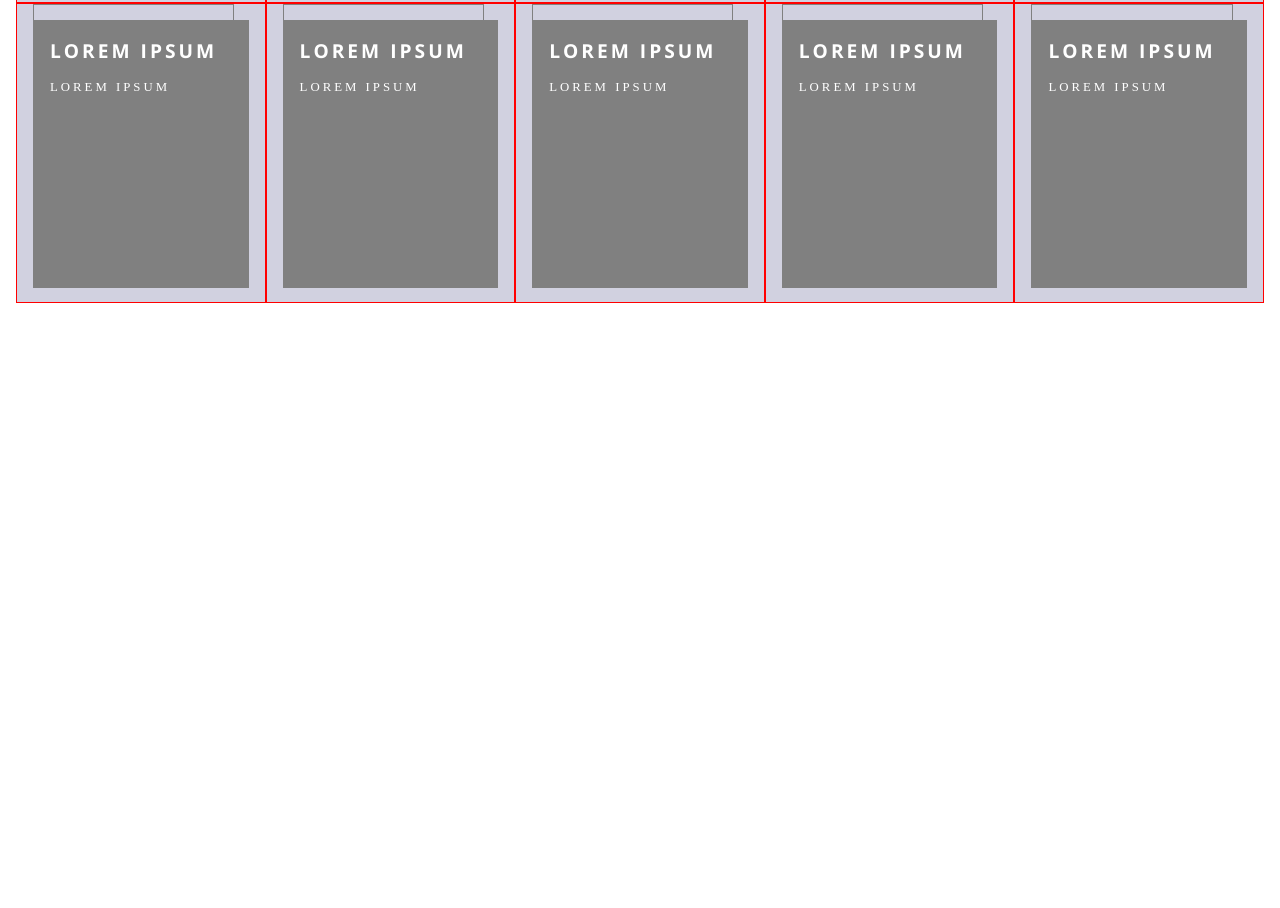
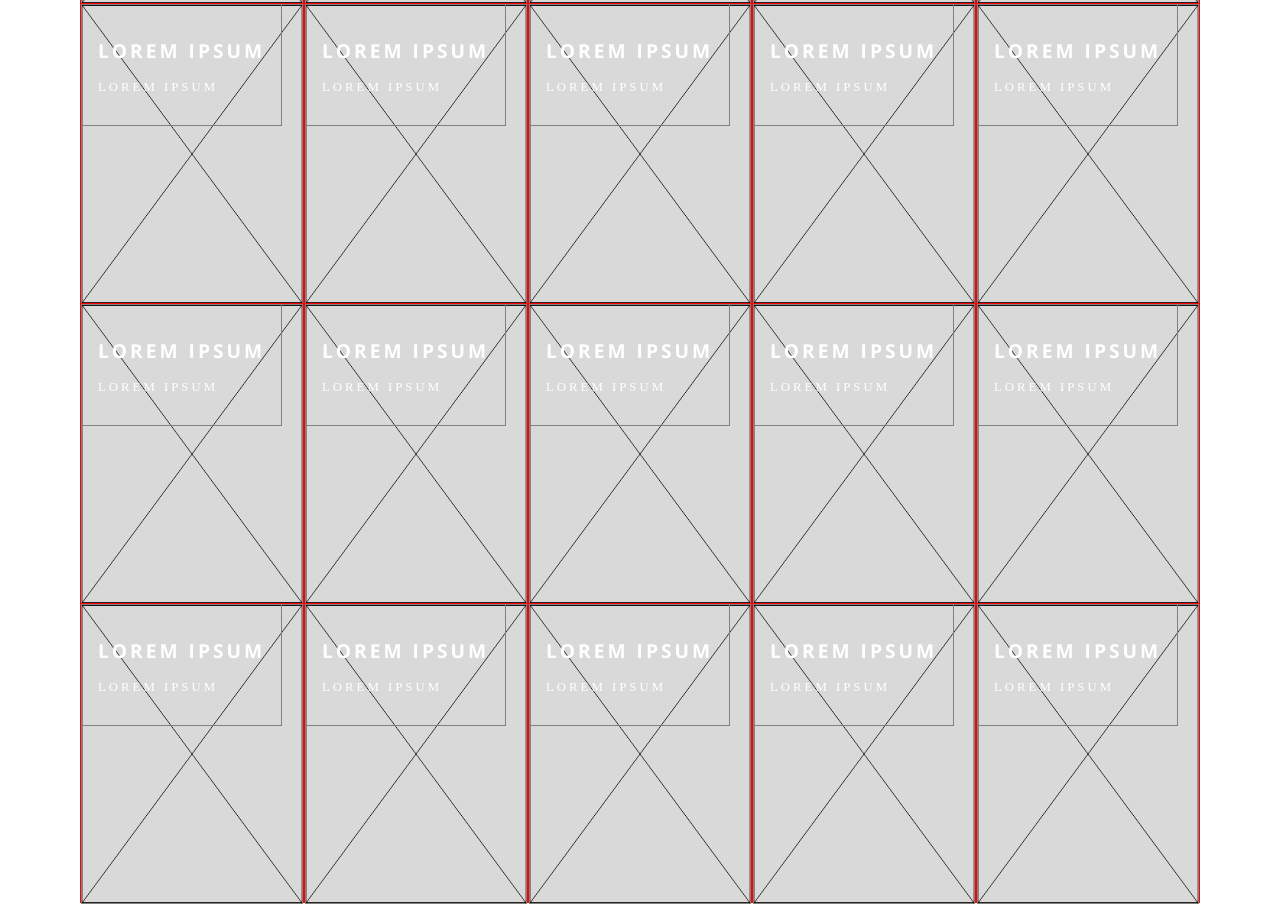
Before and after one commit to haffajappa/project02, a plain HTML site: page designers.html in a window 1280 px wide. Shown: the part 297-1205 px from the top of the page. Before the commit the page ends 800 px from the top, so only its background shows below. Drawn offline with nearby package versions, Linux system fonts and the light colour scheme.

Commit message:
Responsive

```diff
--- a/css/grid.css
+++ b/css/grid.css
@@ -42,7 +42,26 @@
 	margin:none;
 }
 
-@media (min-width: 500px max-width:800px) {
+@media (min-width: 50em) and (max-width:70em) {
+	.col-5of10{
+		width:100%;
+	}
+	.col-3of10{
+		width:100%;
+	}
+	.designersModule{
+		width:33.333%;
+	}
+
+	section {
+		padding:0!important;
+		margin:0!important;
+	}
+}
+
+
+
+@media (min-width: 30em) and (max-width:50em) {
 	.col-5of10{
 		width:100%;
 	}
@@ -50,7 +69,16 @@
 		width:100%;
 	}
 	.col-2of10 {
-		width:48%;
+		width:50%;
+	}
+
+	nav .col-2of10 {
+		width:20%;
+	}
+
+	section {
+		padding:0!important;
+		margin:0!important;
 	}
 }
 
@@ -65,7 +93,8 @@
 	}
 
 	section {
-		padding:0;
+		padding:0!important;
+		margin:0!important;
 	}
 }
 
--- a/css/main.css
+++ b/css/main.css
@@ -7,7 +7,7 @@ body {
 
 section {
   margin: 0em 0;
-  padding: 0em 1em 0em 1em;
+  padding: 0em 5em 0em 5em;
 }
 
 
@@ -256,7 +256,7 @@ a.clickImage:hover, a.clickImage:focus {
   border: 1px solid red;
   height: 300px;
   background-color: #D1D1E0;
-  padding: 1em;
+  /*padding: 1em;*/
   position: relative;
 }
 
@@ -266,6 +266,11 @@ a.clickImage:hover, a.clickImage:focus {
   height: 100%;
 }
 
+.designersImage img {
+    height: 100%;
+    width: 100%;
+    -webkit-filter: grayscale(90%); filter: grayscale(100%);
+}
 
 .designersText {
   border: 1px solid grey;
--- a/designers.html
+++ b/designers.html
@@ -22,6 +22,7 @@
           <!-- project 1-->
           <div class="designersModule col-2of10">
             <div class="designersImage">
+              <img src="img/placeholder.png">
             </div>
             <div class="designersText">
               <h2>LOREM IPSUM</h2>
@@ -35,6 +36,7 @@
           <!-- project 2-->
           <div class="designersModule col-2of10">
             <div class="designersImage">
+              <img src="img/placeholder.png">
             </div>
             <div class="designersText">
               <h2>LOREM IPSUM</h2>
@@ -48,6 +50,7 @@
           <!-- project 3-->
           <div class="designersModule col-2of10">
             <div class="designersImage">
+              <img src="img/placeholder.png">
             </div>
             <div class="designersText">
               <h2>LOREM IPSUM</h2>
@@ -61,6 +64,7 @@
           <!-- project 4-->
           <div class="designersModule col-2of10">
             <div class="designersImage">
+              <img src="img/placeholder.png">
             </div>
             <div class="designersText">
               <h2>LOREM IPSUM</h2>
@@ -74,6 +78,7 @@
           <!-- project 5-->
           <div class="designersModule col-2of10">
             <div class="designersImage">
+              <img src="img/placeholder.png">
             </div>
             <div class="designersText">
               <h2>LOREM IPSUM</h2>
@@ -87,6 +92,7 @@
           <!-- project 6-->
           <div class="designersModule col-2of10">
             <div class="designersImage">
+              <img src="img/placeholder.png">
             </div>
             <div class="designersText">
               <h2>LOREM IPSUM</h2>
@@ -100,6 +106,7 @@
           <!-- designer 7-->
           <div class="designersModule col-2of10">
             <div class="designersImage">
+              <img src="img/placeholder.png">
             </div>
             <div class="designersText">
               <h2>LOREM IPSUM</h2>
@@ -114,6 +121,7 @@
           <!-- designer 8-->
           <div class="designersModule col-2of10">
             <div class="designersImage">
+              <img src="img/placeholder.png">
             </div>
             <div class="designersText">
               <h2>LOREM IPSUM</h2>
@@ -127,6 +135,7 @@
           <!-- designer 9-->
           <div class="designersModule col-2of10">
             <div class="designersImage">
+              <img src="img/placeholder.png">
             </div>
             <div class="designersText">
               <h2>LOREM IPSUM</h2>
@@ -141,6 +150,7 @@
           <!-- designer 10-->
           <div class="designersModule col-2of10">
             <div class="designersImage">
+              <img src="img/placeholder.png">
             </div>
             <div class="designersText">
               <h2>LOREM IPSUM</h2>
@@ -150,45 +160,150 @@
             </div>
           </div>
 
-        </section>
-        <!-- <section>
-          <div class="designersModule grid col-10of10">
-            <div class="designersImage col-3of10">
-
+          <!-- project 11-->
+          <div class="designersModule col-2of10">
+            <div class="designersImage">
+              <img src="img/placeholder.png">
             </div>
-            <div class="designersText col-6of10">
+            <div class="designersText">
               <h2>LOREM IPSUM</h2>
                <p>
-                  Lorem ipsum dolor sit amet, consectetur adipiscing elit, sed do eiusmod tempor incididunt ut labore et dolore magna aliqua. Ut enim ad minim veniam, quis nostrud exercitation ullamco laboris nisi ut aliquip ex ea commodo consequat. Duis aute irure dolor in reprehenderit in voluptate velit esse cillum dolore eu fugiat nulla pariatur. Excepteur sint occaecat cupidatat non proident, sunt in culpa qui officia deserunt mollit anim id est laborum.
+                 LOREM IPSUM
               </p>
             </div>
           </div>
 
-          <div class="designersModule grid col-10of10">
-            <div class="designersImage col-3of10">
 
+          <!-- project 12-->
+          <div class="designersModule col-2of10">
+            <div class="designersImage">
+              <img src="img/placeholder.png">
             </div>
-            <div class="designersText col-6of10">
+            <div class="designersText">
               <h2>LOREM IPSUM</h2>
                <p>
-                  Lorem ipsum dolor sit amet, consectetur adipiscing elit, sed do eiusmod tempor incididunt ut labore et dolore magna aliqua. Ut enim ad minim veniam, quis nostrud exercitation ullamco laboris nisi ut aliquip ex ea commodo consequat. Duis aute irure dolor in reprehenderit in voluptate velit esse cillum dolore eu fugiat nulla pariatur. Excepteur sint occaecat cupidatat non proident, sunt in culpa qui officia deserunt mollit anim id est laborum.
+                 LOREM IPSUM
               </p>
             </div>
           </div>
 
-          <div class="designersModule grid col-10of10">
-            <div class="designersImage col-3of10">
 
+          <!-- project 13-->
+          <div class="designersModule col-2of10">
+            <div class="designersImage">
+              <img src="img/placeholder.png">
             </div>
-            <div class="designersText col-6of10">
+            <div class="designersText">
               <h2>LOREM IPSUM</h2>
                <p>
-                  Lorem ipsum dolor sit amet, consectetur adipiscing elit, sed do eiusmod tempor incididunt ut labore et dolore magna aliqua. Ut enim ad minim veniam, quis nostrud exercitation ullamco laboris nisi ut aliquip ex ea commodo consequat. Duis aute irure dolor in reprehenderit in voluptate velit esse cillum dolore eu fugiat nulla pariatur. Excepteur sint occaecat cupidatat non proident, sunt in culpa qui officia deserunt mollit anim id est laborum.
+                 LOREM IPSUM
               </p>
             </div>
           </div>
 
-          </section> -->
+          <!-- project 14-->
+          <div class="designersModule col-2of10">
+            <div class="designersImage">
+              <img src="img/placeholder.png">
+            </div>
+            <div class="designersText">
+              <h2>LOREM IPSUM</h2>
+               <p>
+                 LOREM IPSUM
+              </p>
+            </div>
+          </div>
+
+
+          <!-- project 15-->
+          <div class="designersModule col-2of10">
+            <div class="designersImage">
+              <img src="img/placeholder.png">
+            </div>
+            <div class="designersText">
+              <h2>LOREM IPSUM</h2>
+               <p>
+                 LOREM IPSUM
+              </p>
+            </div>
+          </div>
+
+
+          <!-- project 16-->
+         <div class="designersModule col-2of10">
+            <div class="designersImage">
+              <img src="img/placeholder.png">
+            </div>
+            <div class="designersText">
+              <h2>LOREM IPSUM</h2>
+               <p>
+                 LOREM IPSUM
+              </p>
+            </div>
+          </div>
+
+
+          <!-- designer 17-->
+          <div class="designersModule col-2of10">
+            <div class="designersImage">
+              <img src="img/placeholder.png">
+            </div>
+            <div class="designersText">
+              <h2>LOREM IPSUM</h2>
+               <p>
+                 LOREM IPSUM
+              </p>
+            </div>
+          </div>
+
+
+
+          <!-- designer 18-->
+          <div class="designersModule col-2of10">
+            <div class="designersImage">
+              <img src="img/placeholder.png">
+            </div>
+            <div class="designersText">
+              <h2>LOREM IPSUM</h2>
+               <p>
+                 LOREM IPSUM
+              </p>
+            </div>
+          </div>
+
+
+          <!-- designer 19-->
+          <div class="designersModule col-2of10">
+            <div class="designersImage">
+              <img src="img/placeholder.png">
+            </div>
+            <div class="designersText">
+              <h2>LOREM IPSUM</h2>
+               <p>
+                 LOREM IPSUM
+              </p>
+            </div>
+          </div>
+
+
+
+          <!-- designer 20-->
+          <div class="designersModule col-2of10">
+            <div class="designersImage">
+              <img src="img/placeholder.png">
+            </div>
+            <div class="designersText">
+              <h2>LOREM IPSUM</h2>
+               <p>
+                 LOREM IPSUM
+              </p>
+            </div>
+          </div>
+
+
+        </section>
+
+
     </div> <!--end main container -->
 
 
```
Also changed, not shown: 1 other file. Lines whose indentation alone changed are shown as unchanged.
